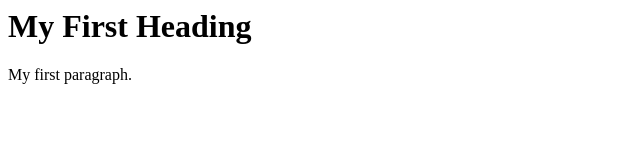
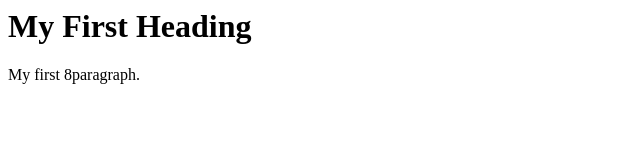
Before and after one commit to auwsom/test-html, a plain HTML site: page index.html in a window 1280 px wide. Shown: the full height of the page, 0-640 px from the left. Drawn offline with Linux system fonts and the light colour scheme.

Commit message:
Update index.html

```diff
--- a/index.html
+++ b/index.html
@@ -2,7 +2,7 @@
   <script src="https://gist.github.com/anonymous/ed1487801618ab99bd082a9dccc45766.js"></script>
 
 <h1>My First Heading</h1>
-<p>My first paragraph.</p>
+<p>My first 8paragraph.</p>
 
 <!--
 
```
